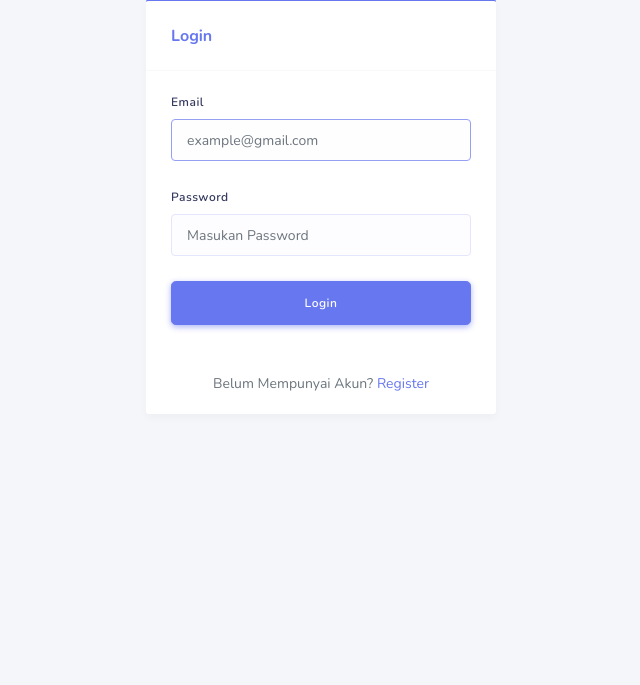
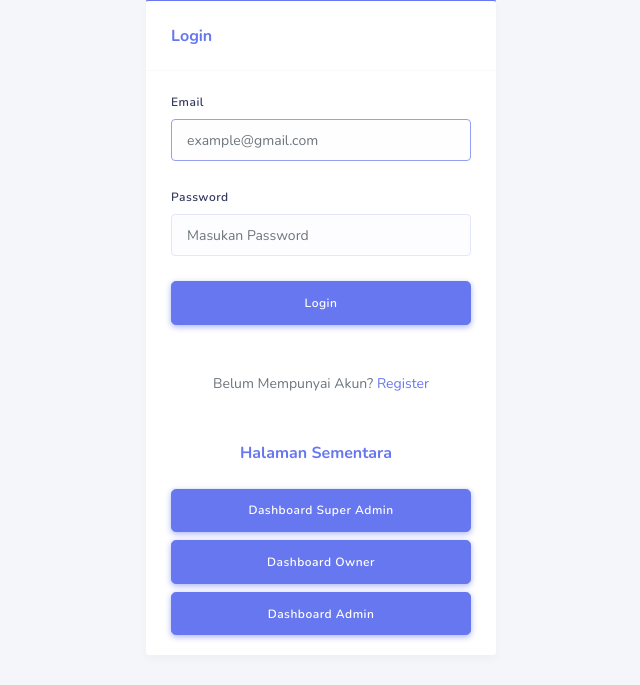
Before and after one commit to fauziabd26/pos_magang, a CodeIgniter app: page /CodeIgniter/ in a window 1280 px wide. Shown: the part 209-894 px from the top of the page, without its empty margins (319-959 px from the left). Before the commit the page ends 600 px from the top, so only its background shows below. Run offline with CodeIgniter, Linux system fonts and the light colour scheme; some libraries are stand-ins or nearby versions.

Commit message:
Perbaikan Tampilan

```diff
--- a/application/views/login.php
+++ b/application/views/login.php
@@ -28,7 +28,6 @@
 							<div class="card-header">
 								<h4>Login</h4>
 							</div>
-
 							<div class="card-body">
 								<form action="#" method="POST" class="needs-validation" novalidate="">
 									<div class="form-group">
@@ -38,7 +37,6 @@
 											Please fill in your email
 										</div>
 									</div>
-
 									<div class="form-group">
 										<div class="d-block">
 											<label for="password" class="control-label">Password</label>
@@ -53,16 +51,26 @@
 											please fill in your password
 										</div>
 									</div>
-
 									<div class="form-group">
 										<button type="submit" name="loginPost" class="btn btn-primary btn-lg btn-block" tabindex="4">
 											Login
 										</button>
+										<div class="mt-5 text-center">
+											Belum Mempunyai Akun? <a href="<?= base_url('auth/register') ?>">Register</a>
+										</div>
 									</div>
-
-									<div class="mt-5 text-center">
-										Belum Mempunyai Akun? <a href="<?= base_url('auth/register') ?>">Register</a>
+									<div class="card-header justify-content-around">
+										<h4>Halaman Sementara</h4>
 									</div>
+									<a href="<?= base_url('/superAdmin/dashboard') ?>" class="btn btn-primary btn-lg btn-block">
+										Dashboard Super Admin
+									</a>
+									<a href="<?= base_url('/owner/dashboard') ?>" class="btn btn-primary btn-lg btn-block">
+										Dashboard Owner
+									</a>
+									<a href="<?= base_url('/admin/dashboard') ?>" class="btn btn-primary btn-lg btn-block">
+										Dashboard Admin
+									</a>
 								</form>
 							</div>
 						</div>
```
Also changed, not shown: assets/ktp/ktp.jpg.
